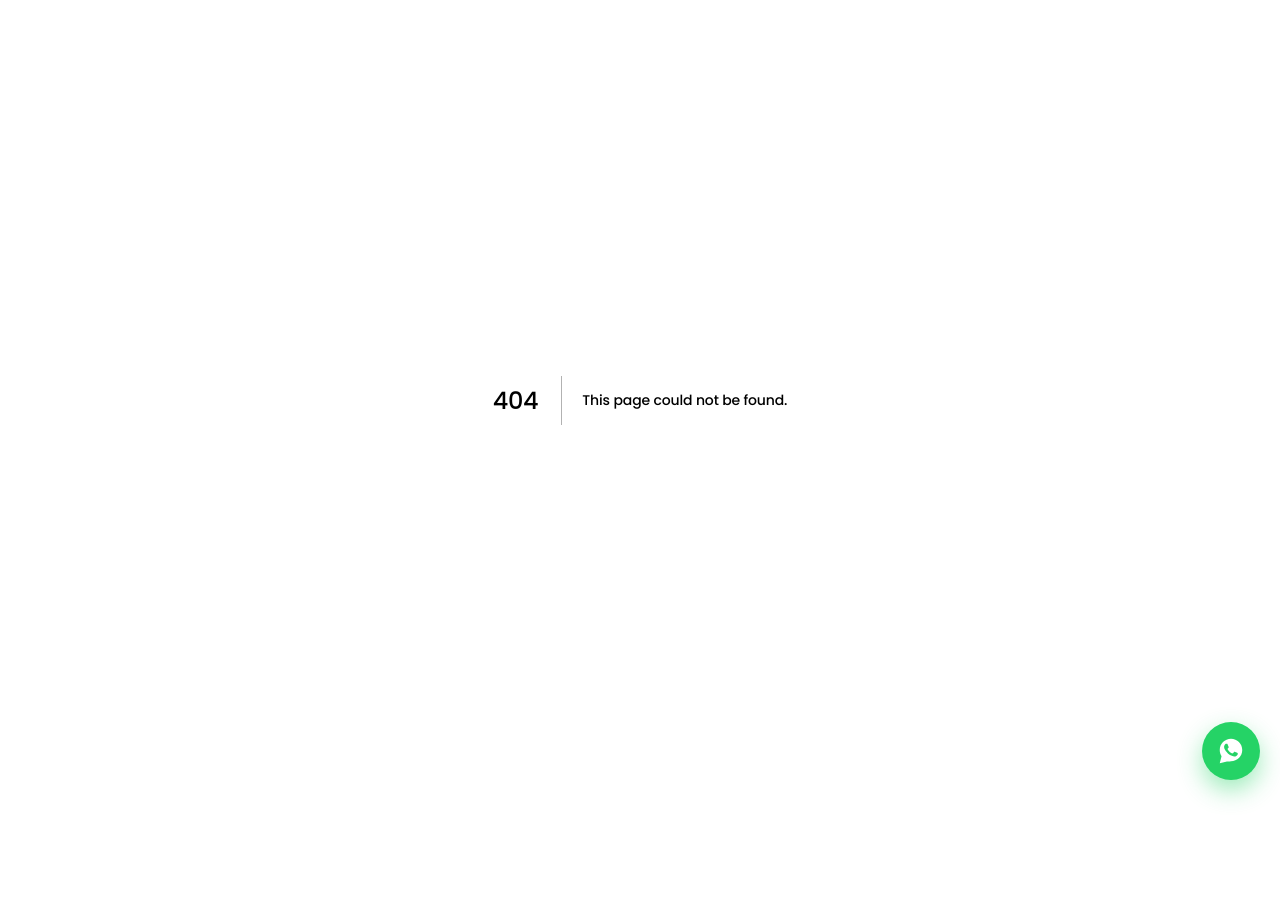
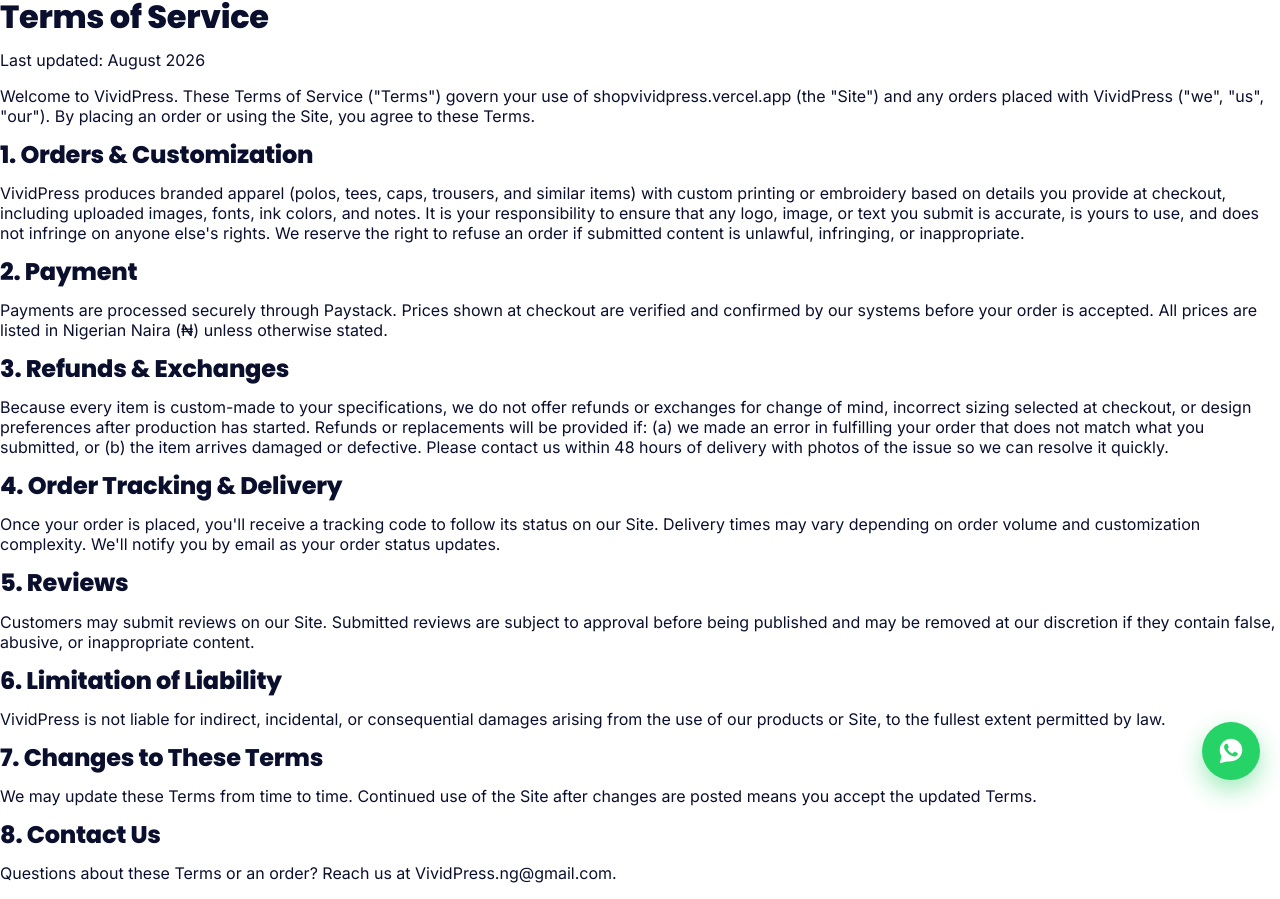
Before and after one commit to Winsoulsdev1/VividPress-App, a Next.js app: page /terms in a window 1280 px wide. Before the commit this address had no page. Before the commit the page ends 800 px from the top, so only its background shows below. Built offline with nearby package versions, Linux system fonts and the light colour scheme.

Commit message:
Create page.js
Add Terms of Service page

```diff
--- /dev/null
+++ b/app/terms/page.js
@@ -0,0 +1,90 @@
+export const metadata = {
+  title: "Terms of Service | VividPress",
+};
+
+export default function TermsPage() {
+  return (
+    <main className="max-w-3xl mx-auto px-6 py-12 text-gray-800">
+      <h1 className="text-3xl font-bold mb-2">Terms of Service</h1>
+      <p className="text-sm text-gray-500 mb-8">Last updated: August 2026</p>
+
+      <p className="mb-6">
+        Welcome to VividPress. These Terms of Service ("Terms") govern your use
+        of shopvividpress.vercel.app (the "Site") and any orders placed with
+        VividPress ("we", "us", "our"). By placing an order or using the Site,
+        you agree to these Terms.
+      </p>
+
+      <h2 className="text-xl font-semibold mt-8 mb-3">1. Orders & Customization</h2>
+      <p className="mb-6">
+        VividPress produces branded apparel (polos, tees, caps, trousers, and
+        similar items) with custom printing or embroidery based on details you
+        provide at checkout, including uploaded images, fonts, ink colors, and
+        notes. It is your responsibility to ensure that any logo, image, or
+        text you submit is accurate, is yours to use, and does not infringe on
+        anyone else's rights. We reserve the right to refuse an order if
+        submitted content is unlawful, infringing, or inappropriate.
+      </p>
+
+      <h2 className="text-xl font-semibold mt-8 mb-3">2. Payment</h2>
+      <p className="mb-6">
+        Payments are processed securely through Paystack. Prices shown at
+        checkout are verified and confirmed by our systems before your order
+        is accepted. All prices are listed in Nigerian Naira (₦) unless
+        otherwise stated.
+      </p>
+
+      <h2 className="text-xl font-semibold mt-8 mb-3">3. Refunds & Exchanges</h2>
+      <p className="mb-6">
+        Because every item is custom-made to your specifications, we do not
+        offer refunds or exchanges for change of mind, incorrect sizing
+        selected at checkout, or design preferences after production has
+        started. Refunds or replacements will be provided if: (a) we made an
+        error in fulfilling your order that does not match what you
+        submitted, or (b) the item arrives damaged or defective. Please
+        contact us within 48 hours of delivery with photos of the issue so we
+        can resolve it quickly.
+      </p>
+
+      <h2 className="text-xl font-semibold mt-8 mb-3">4. Order Tracking & Delivery</h2>
+      <p className="mb-6">
+        Once your order is placed, you'll receive a tracking code to follow
+        its status on our Site. Delivery times may vary depending on order
+        volume and customization complexity. We'll notify you by email as your
+        order status updates.
+      </p>
+
+      <h2 className="text-xl font-semibold mt-8 mb-3">5. Reviews</h2>
+      <p className="mb-6">
+        Customers may submit reviews on our Site. Submitted reviews are
+        subject to approval before being published and may be removed at our
+        discretion if they contain false, abusive, or inappropriate content.
+      </p>
+
+      <h2 className="text-xl font-semibold mt-8 mb-3">6. Limitation of Liability</h2>
+      <p className="mb-6">
+        VividPress is not liable for indirect, incidental, or consequential
+        damages arising from the use of our products or Site, to the fullest
+        extent permitted by law.
+      </p>
+
+      <h2 className="text-xl font-semibold mt-8 mb-3">7. Changes to These Terms</h2>
+      <p className="mb-6">
+        We may update these Terms from time to time. Continued use of the Site
+        after changes are posted means you accept the updated Terms.
+      </p>
+
+      <h2 className="text-xl font-semibold mt-8 mb-3">8. Contact Us</h2>
+      <p className="mb-6">
+        Questions about these Terms or an order? Reach us at{" "}
+        <a
+          href="mailto:VividPress.ng@gmail.com"
+          className="text-blue-600 underline"
+        >
+          VividPress.ng@gmail.com
+        </a>
+        .
+      </p>
+    </main>
+  );
+    }
```
